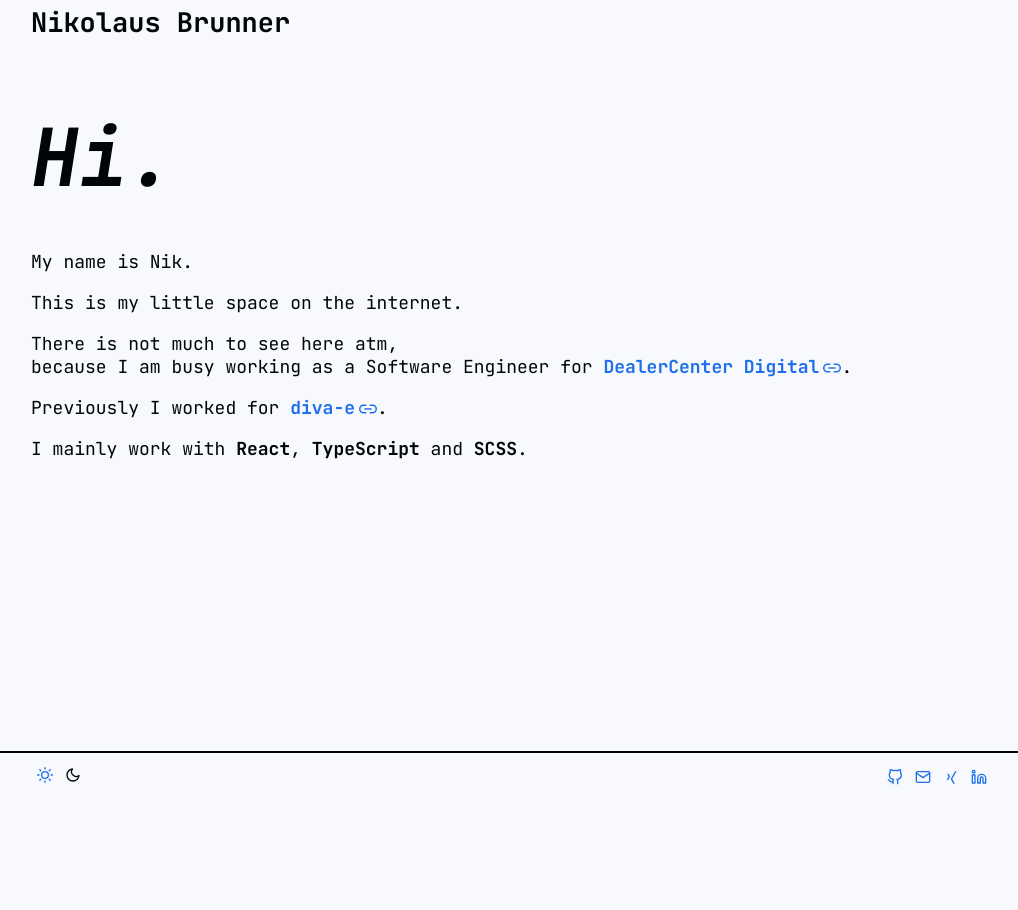
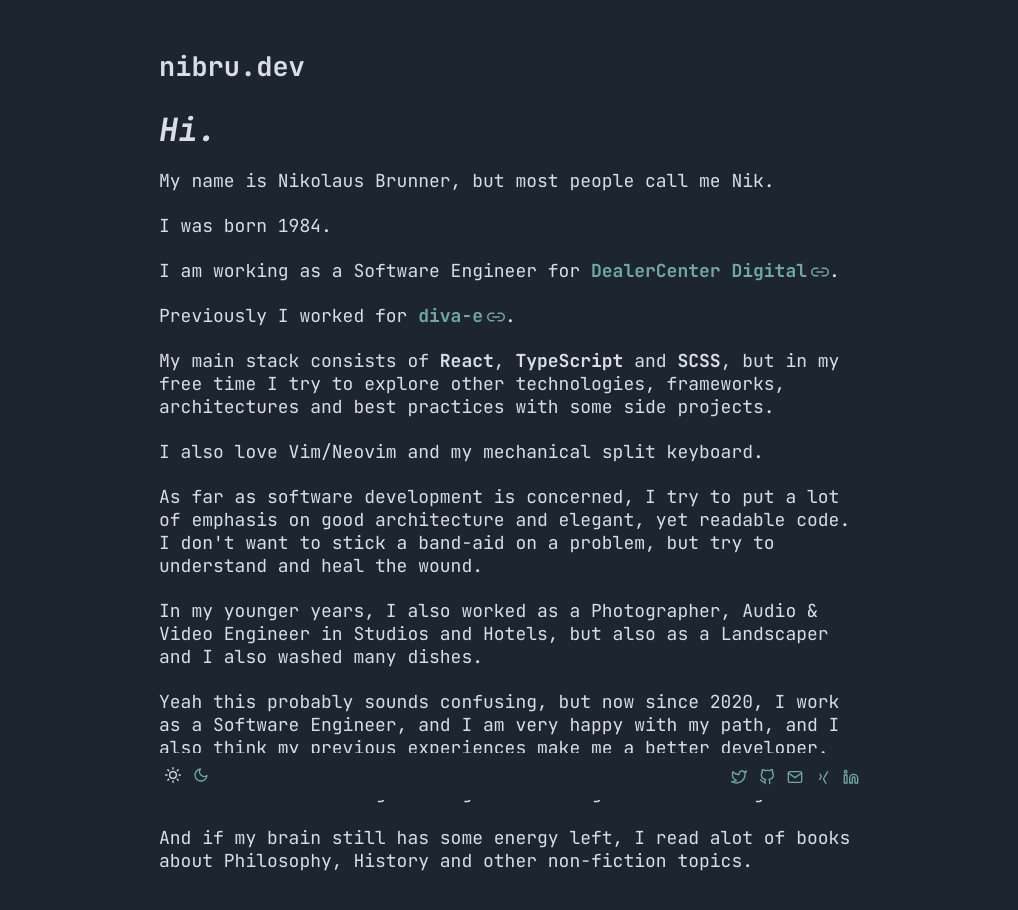
Before and after one commit to nikbrunner/nibru.dev, a Next.js app: page / in a window 1280 px wide. Shown: the top 910 px of the page, without its empty margins (129-1147 px from the left). Before the commit the page ends 800 px from the top, so only its background shows below. Built offline with nearby package versions, Linux system fonts and the light colour scheme.

Commit message:
update: nord colors and content

```diff
--- a/components/layout/Container.tsx
+++ b/components/layout/Container.tsx
@@ -11,26 +11,31 @@ interface IProps {
 const SContainer = styled.div`
   label: Container;
   max-width: 95vw;
+
   ${margin.x.center};
 
   ${mq.m} {
-    max-width: 90vw;
+    max-width: 75vw;
   }
 
   ${mq.l} {
-    max-width: 80vw;
+    max-width: 65vw;
   }
 
   ${mq.xl} {
-    max-width: 75vw;
+    max-width: 55vw;
   }
 
   ${mq.xxl} {
-    max-width: 65vw;
+    max-width: 45vw;
   }
 
   ${mq.xxxl} {
-    max-width: 55vw;
+    max-width: 35vw;
+  }
+
+  ${mq["4xl"]} {
+    max-width: 25vw;
   }
 `;
 
--- a/components/layout/Footer.tsx
+++ b/components/layout/Footer.tsx
@@ -1,5 +1,5 @@
 import styled from "@emotion/styled";
-import { FiGithub, FiLinkedin, FiMail } from "react-icons/fi";
+import { FiGithub, FiLinkedin, FiMail, FiTwitter } from "react-icons/fi";
 import { RiXingLine } from "react-icons/ri";
 
 import { Link } from "@components/ui/Link";
@@ -7,7 +7,6 @@ import { Container } from "@components/layout/Container";
 import { ThemeToggle } from "@components/ui/ThemeToggle";
 
 import { background } from "@mixins/background";
-import { border } from "@mixins/border";
 import { margin, padding } from "@theme/mixins/spacing";
 import { flex } from "@theme/mixins/layout";
 import { space } from "@theme/mixins/space";
@@ -15,7 +14,6 @@ import { text } from "@theme/mixins/text";
 
 const SFooter = styled.footer`
   ${({ theme }) => background.color.primary(theme)};
-  ${({ theme }) => border.top.base(theme.bg.secondary)};
 
   ${margin.top["xxl"]};
 
@@ -51,6 +49,10 @@ export const Footer: React.FC = () => (
         </div>
 
         <div className="social-icons">
+          <Link href="https://twitter.com/NikolausBrunner" type="external" hideIcon>
+            <FiTwitter />
+          </Link>
+
           <Link href="https://github.com/nikbrunner" type="external" hideIcon>
             <FiGithub />
           </Link>
--- a/components/layout/Page.tsx
+++ b/components/layout/Page.tsx
@@ -18,12 +18,8 @@ interface IProps extends IGenericProps {
 const SPage = styled.main`
   label: Page;
 
-  ${padding.top.xs};
-  ${padding.bottom["5xl"]};
-
-  .children {
-    ${padding.y.l};
-  }
+  ${padding.y["3xl"]}
+  min-height: 100%;
 `;
 
 export const Page: React.FC<IProps> = ({ children, title }): JSX.Element => (
@@ -36,9 +32,7 @@ export const Page: React.FC<IProps> = ({ children, title }): JSX.Element => (
     <SPage>
       <Nav title={config.siteTitle} />
 
-      <Container>
-        <main className="children">{children}</main>
-      </Container>
+      <Container>{children}</Container>
 
       <Footer />
     </SPage>
--- a/components/ui/Paragraph.tsx
+++ b/components/ui/Paragraph.tsx
@@ -1,31 +1,16 @@
-import React, { CSSProperties, ReactNode } from "react";
+import React, { ReactNode } from "react";
+import styled from "@emotion/styled";
 
 import { IGenericProps } from "@typings/GenericProps";
 
-import { cn } from "@lib/cn";
-
-const componentName: string = "Page";
-
 interface IProps extends IGenericProps {
   children: ReactNode;
-  maxWidth?: CSSProperties["maxWidth"];
 }
 
-export const Paragraph: React.FC<IProps> = ({
-  classNames,
-  children,
-  maxWidth
-}): JSX.Element => (
-  <p
-    className={cn({
-      block: componentName,
-      utils: [],
-      others: classNames
-    })}
-    style={{
-      maxWidth
-    }}
-  >
-    {children}
-  </p>
+const SParagraph = styled.p`
+  padding-bottom: 0.25rem;
+`;
+
+export const Paragraph: React.FC<IProps> = ({ children }): JSX.Element => (
+  <SParagraph>{children}</SParagraph>
 );
--- a/config/config.ts
+++ b/config/config.ts
@@ -7,7 +7,7 @@ export interface IConfig {
 }
 
 export const config: IConfig = {
-  siteTitle: "Nikolaus Brunner",
+  siteTitle: "nibru.dev",
   dateFormat: "YY.MM.DD",
   breakpoints: {
     xs: 320,
@@ -16,6 +16,7 @@ export const config: IConfig = {
     l: 1024,
     xl: 1280,
     xxl: 1440,
-    xxxl: 1920
+    xxxl: 1920,
+    "4xl": 2550
   }
 };
--- a/pages/_document.tsx
+++ b/pages/_document.tsx
@@ -4,20 +4,7 @@ class MyDocument extends Document {
   render() {
     return (
       <Html lang="en">
-        <Head>
-          <link rel="preconnect" href="https://fonts.googleapis.com" />
-
-          <link
-            rel="preconnect"
-            href="https://fonts.gstatic.com"
-            crossOrigin="https://fonts.gstatic.com"
-          />
-
-          <link
-            href="https://fonts.googleapis.com/css2?family=Lora:ital,wght@0,400;0,500;0,600;0,700;1,400;1,500;1,600;1,700&display=swap"
-            rel="stylesheet"
-          />
-        </Head>
+        <Head />
 
         <body>
           <Main />
--- a/pages/index.tsx
+++ b/pages/index.tsx
@@ -1,16 +1,11 @@
-import { css, useTheme } from "@emotion/react";
+import { css } from "@emotion/react";
 
 import { Section } from "@components/layout/Section";
 import { Page } from "@components/layout/Page";
 import { Paragraph } from "@components/ui/Paragraph";
 import { Link } from "@components/ui/Link";
 
-import { text } from "@theme/mixins/text";
-import { margin } from "@theme/mixins/spacing";
-
 const Home = () => {
-  const theme = useTheme();
-
   return (
     <Page title="Hi there. 👋">
       <Section>
@@ -18,19 +13,21 @@ const Home = () => {
           <h2
             css={css`
               margin: 0.5em 0 0.5em 0;
-              font-size: 5rem;
+              font-size: 2rem;
               font-style: italic;
             `}
           >
             Hi.{" "}
           </h2>
 
-          <Paragraph>My name is Nik.</Paragraph>
-          <Paragraph>This is my little space on the internet.</Paragraph>
+          <Paragraph>
+            My name is Nikolaus Brunner, but most people call me Nik.
+          </Paragraph>
+
+          <Paragraph>I was born 1984.</Paragraph>
 
           <Paragraph>
-            There is not much to see here atm, <br /> because I am busy working as a
-            Software Engineer for{" "}
+            I am working as a Software Engineer for{" "}
             <Link href="https://bike.center" type="external">
               DealerCenter Digital
             </Link>
@@ -46,9 +43,43 @@ const Home = () => {
           </Paragraph>
 
           <Paragraph>
-            I mainly work with <strong className="font-bold">React</strong>
+            My main stack consists of <strong className="font-bold">React</strong>
             , <wbr />
-            <strong>TypeScript</strong> and <strong>SCSS</strong>.
+            <strong>TypeScript</strong> and <strong>SCSS</strong>, but in my free
+            time I try to explore other technologies, frameworks, architectures and
+            best practices with some side projects.
+          </Paragraph>
+
+          <Paragraph>
+            I also love Vim/Neovim and my mechanical split keyboard.
+          </Paragraph>
+
+          <Paragraph>
+            As far as software development is concerned, I try to put a lot of
+            emphasis on good architecture and elegant, yet readable code. I
+            don&apos;t want to stick a band-aid on a problem, but try to understand
+            and heal the wound.
+          </Paragraph>
+
+          <Paragraph>
+            In my younger years, I also worked as a Photographer, Audio & Video
+            Engineer in Studios and Hotels, but also as a Landscaper and I also
+            washed many dishes.
+          </Paragraph>
+
+          <Paragraph>
+            Yeah this probably sounds confusing, but now since 2020, I work as a
+            Software Engineer, and I am very happy with my path, and I also think my
+            previous experiences make me a better developer.
+          </Paragraph>
+
+          <Paragraph>
+            Otherwise I love to go hiking and running and meditating outside.
+          </Paragraph>
+
+          <Paragraph>
+            And if my brain still has some energy left, I read alot of books about
+            Philosophy, History and other non-fiction topics.
           </Paragraph>
         </div>
       </Section>
--- a/style/Global.style.tsx
+++ b/style/Global.style.tsx
@@ -71,6 +71,7 @@ const globalStyles = (theme: Theme) =>
       -webkit-font-smoothing: antialiased;
       -moz-osx-font-smoothing: grayscale;
       overflow-x: hidden;
+      min-height: 100%;
     }
 
     a {
--- a/theme/ThemeProvider.tsx
+++ b/theme/ThemeProvider.tsx
@@ -12,18 +12,14 @@ interface IThemeContext {
   setTheme: Dispatch<SetStateAction<ETheme>>;
 }
 
-export const ThemeContext = createContext<IThemeContext>(
-  {} as IThemeContext
-);
+export const ThemeContext = createContext<IThemeContext>({} as IThemeContext);
 
 export const ThemeProvider = ({ children }: IProps) => {
-  const [theme, setTheme] = useState<ETheme>(ETheme.Light);
+  const [theme, setTheme] = useState<ETheme>(ETheme.Dark);
 
   return (
     <ThemeContext.Provider value={{ theme, setTheme }}>
-      <EmotionThemeProvider
-        theme={theme === ETheme.Light ? lightTheme : darkTheme}
-      >
+      <EmotionThemeProvider theme={theme === ETheme.Light ? lightTheme : darkTheme}>
         {children}
       </EmotionThemeProvider>
     </ThemeContext.Provider>
--- a/theme/mixins/media-queries.ts
+++ b/theme/mixins/media-queries.ts
@@ -8,5 +8,6 @@ export const mq: IBreakpoints = {
   l: `@media (min-width: ${config.breakpoints.l}px)`,
   xl: `@media (min-width: ${config.breakpoints.xl}px)`,
   xxl: `@media (min-width: ${config.breakpoints.xxl}px)`,
-  xxxl: `@media (min-width: ${config.breakpoints.xxxl}px)`
+  xxxl: `@media (min-width: ${config.breakpoints.xxxl}px)`,
+  "4xl": `@media (min-width: ${config.breakpoints["4xl"]}px)`
 };
--- a/theme/theme.ts
+++ b/theme/theme.ts
@@ -1,33 +1,32 @@
 import { Theme } from "@emotion/react";
-import { colors } from "./mixins/colors";
 
 export const lightTheme: Theme = {
   fg: {
-    primary: colors.black,
-    secondary: colors.black,
-    ternary: colors.gray[9],
-    accent: colors.blue[5]
+    primary: "#1D2530",
+    secondary: "#273241",
+    ternary: "#313F52",
+    accent: "#70a9a1"
   },
   bg: {
-    primary: colors.white,
-    secondary: colors.black,
-    ternary: colors.gray[0],
-    accent: colors.blue[5]
+    primary: "#d8dee9",
+    secondary: "#e5e9f0",
+    ternary: "#eceff4",
+    accent: "#70a9a1"
   }
 };
 
 export const darkTheme: Theme = {
   fg: {
-    primary: colors.white,
-    secondary: colors.gray[0],
-    ternary: colors.gray[1],
-    accent: colors.green[3]
+    primary: "#d8dee9",
+    secondary: "#e5e9f0",
+    ternary: "#eceff4",
+    accent: "#70a9a1"
   },
   bg: {
-    primary: colors.black,
-    secondary: colors.gray[9],
-    ternary: colors.gray[8],
-    accent: colors.green[3]
+    primary: "#1D2530",
+    secondary: "#273241",
+    ternary: "#313F52",
+    accent: "#70a9a1"
   }
 };
 
--- a/typings/Breakpoints.ts
+++ b/typings/Breakpoints.ts
@@ -6,4 +6,5 @@ export interface IBreakpoints {
   xl: number | string;
   xxl: number | string;
   xxxl: number | string;
+  "4xl": number | string;
 }
```
